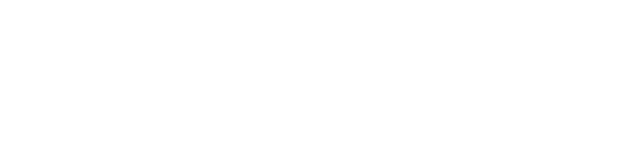
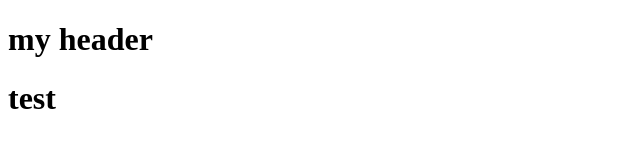
Before and after one commit to KoSeNik/test-git-2, a plain HTML site: page index.html in a window 1280 px wide. Shown: the whole page, without its empty margins (0-640 px from the left). Drawn offline with Linux system fonts and the light colour scheme.

Commit message:
develop header

```diff
--- a/index.html
+++ b/index.html
@@ -6,6 +6,10 @@
     <title>Test-GIT-2</title>
 </head>
 <body>
+    <header>
+        <h1>my header</h1>
+    </header>
+    <h1>test</h1>
     <script src="index.js"></script>
 </body>
 </html>
--- a/index.js
+++ b/index.js
@@ -1,3 +1 @@
 console.log('hellp people');
-
-console.log('error');
```
